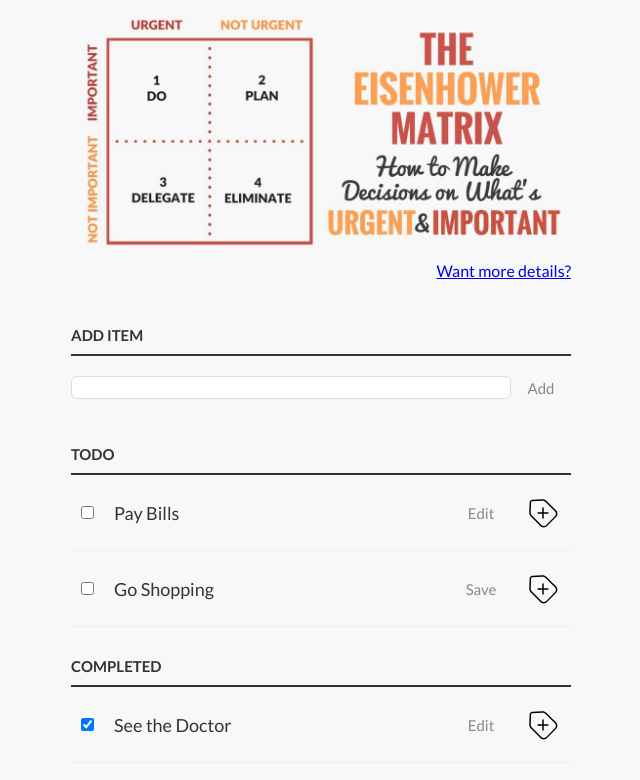
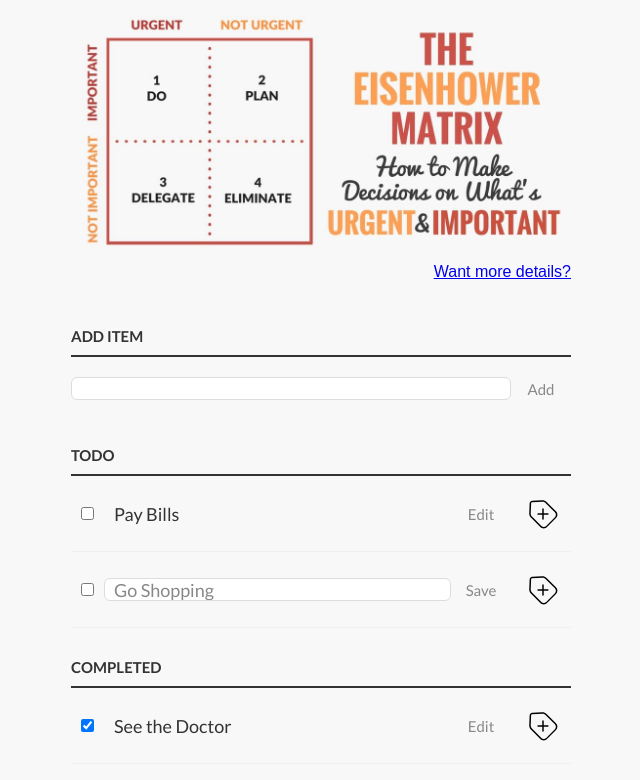
Before and after one commit to AlenaTorop/clean-code, a plain HTML site: page index.html in a window 1280 px wide. Shown: the whole page, without its empty margins (319-959 px from the left). Drawn offline with Linux system fonts and the light colour scheme.

Commit message:
fix: one style name style.css according to rule 3.1 in html-and-css.md

```diff
--- a/style.css
+++ b/style.css
@@ -13,7 +13,7 @@
 .aaa img {
   width: 100%;
 }
-.aaa .more_inf {
+.aaa .more-inf {
   font-family: fantasy, cursive;
 }
 
@@ -138,11 +138,11 @@
   display:none
 }
 
-ul li.editMode input[type=text] {
+ul li.edit-mode input[type=text] {
   display:inline-block;
   width:224px
 }
 
-ul li.editMode label {
+ul li.edit-mode label {
   display:none;
 }
```
